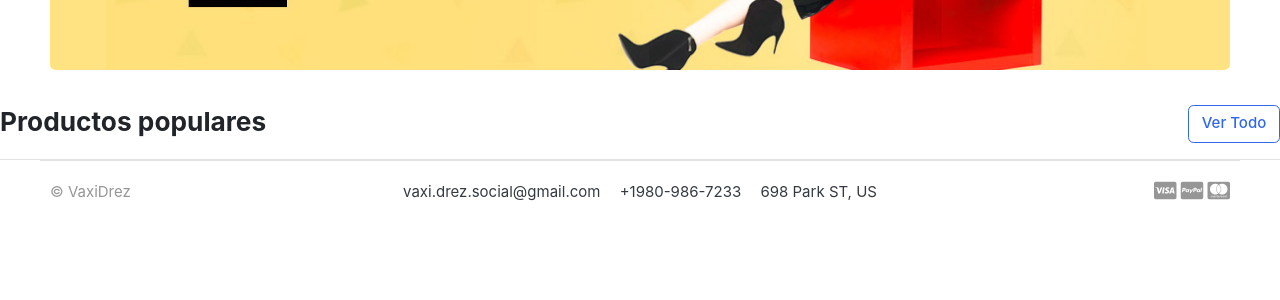
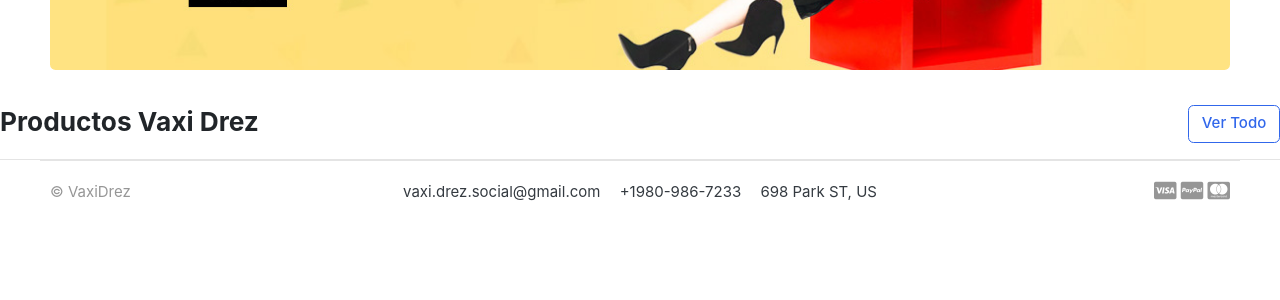
Before and after one commit to jdarangom2012/ecommerce-django, a Django app: page / in a window 1280 px wide. Shown: the part 363-663 px from the top of the page. Run offline with Django 4.2, Linux system fonts and the light colour scheme; data that the repository does not hold is empty; parts of the project's set-up code (start-up, migrations or seed data) failed here and were passed over; some web fonts are replaced.

Commit message:
Este es segundo commit

```diff
--- a/templates/home.html
+++ b/templates/home.html
@@ -6,7 +6,7 @@
 
 <header class="section-heading">
 	<a href="{% url 'store' %}" class="btn btn-outline-primary float-right">Ver Todo</a>
-	<h3 class="section-title">Productos populares</h3>
+	<h3 class="section-title">Productos Vaxi Drez </h3>
 </header><!-- sect-heading -->
 
 <div class="row">
```
